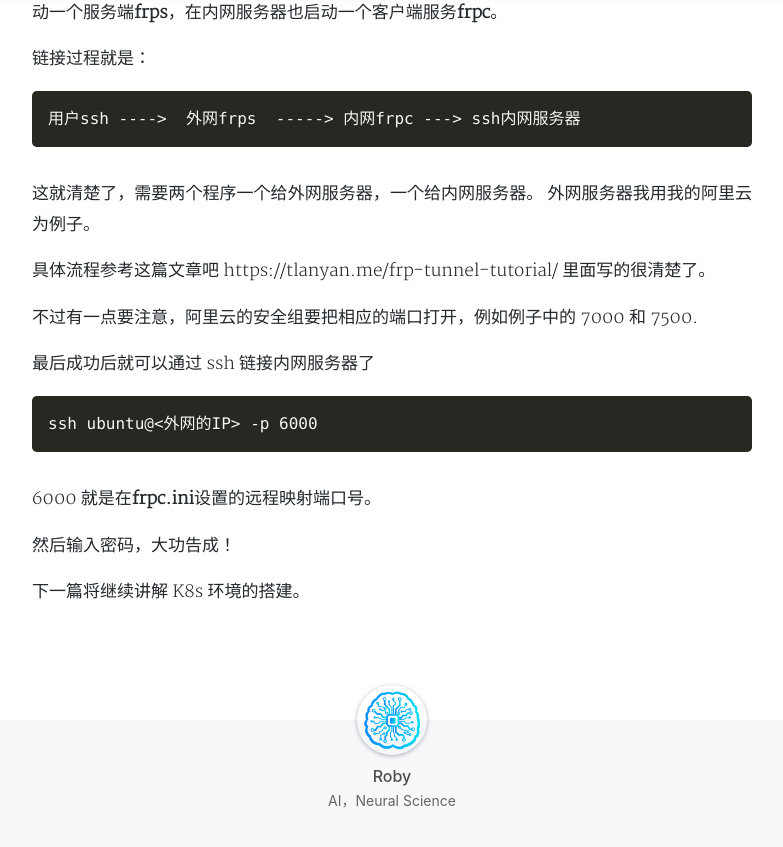
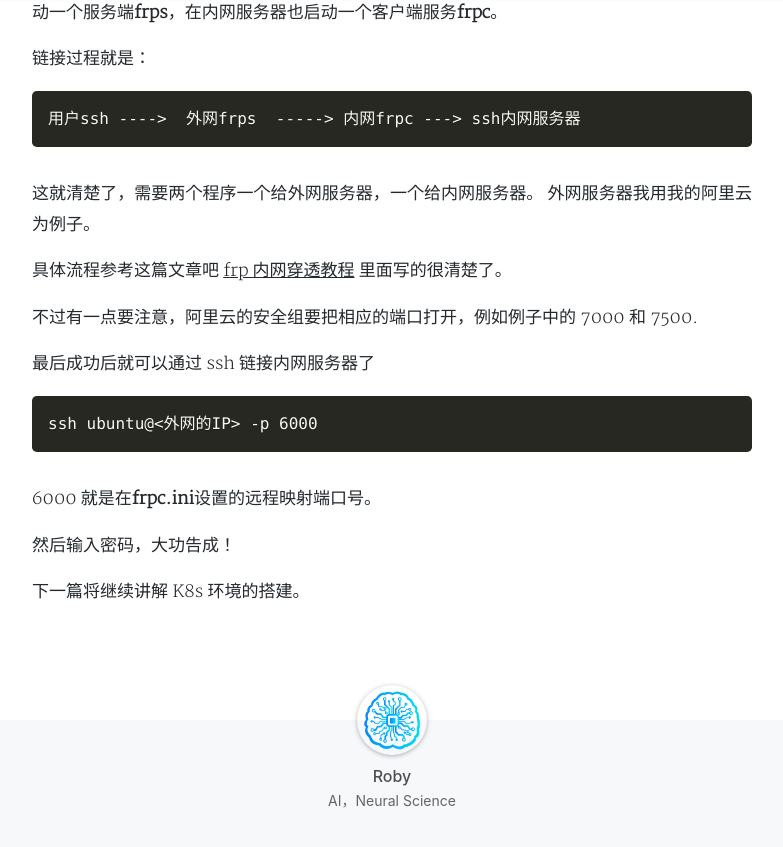
Before and after one commit to changkaizhao/changkaizhao.github.io, a Jekyll site: the page built from _posts/2021-4-7-树莓派4服务器搭建.md, in a window 1280 px wide and 900 px high, scrolled down 3072 px. Shown: the top 847 px of the window, without its empty margins (248-1031 px from the left). Built offline with Jekyll 4.4.1, drawn with Linux system fonts in a browser that asks for light colours; nearby versions of some CDN libraries; comment, search, counter and statistics services are not loaded; a style sheet for code colours, icons or effects is not loaded.

Commit message:
fix link

```diff
--- a/_posts/2021-4-7-树莓派4服务器搭建.md
+++ b/_posts/2021-4-7-树莓派4服务器搭建.md
@@ -103,7 +103,7 @@
 这就清楚了，需要两个程序一个给外网服务器，一个给内网服务器。
 外网服务器我用我的阿里云为例子。
 
-具体流程参考这篇文章吧 https://tlanyan.me/frp-tunnel-tutorial/ 里面写的很清楚了。
+具体流程参考这篇文章吧 [frp 内网穿透教程](https://tlanyan.me/frp-tunnel-tutorial/) 里面写的很清楚了。
 
 不过有一点要注意，阿里云的安全组要把相应的端口打开，例如例子中的 7000 和 7500.
 
```
